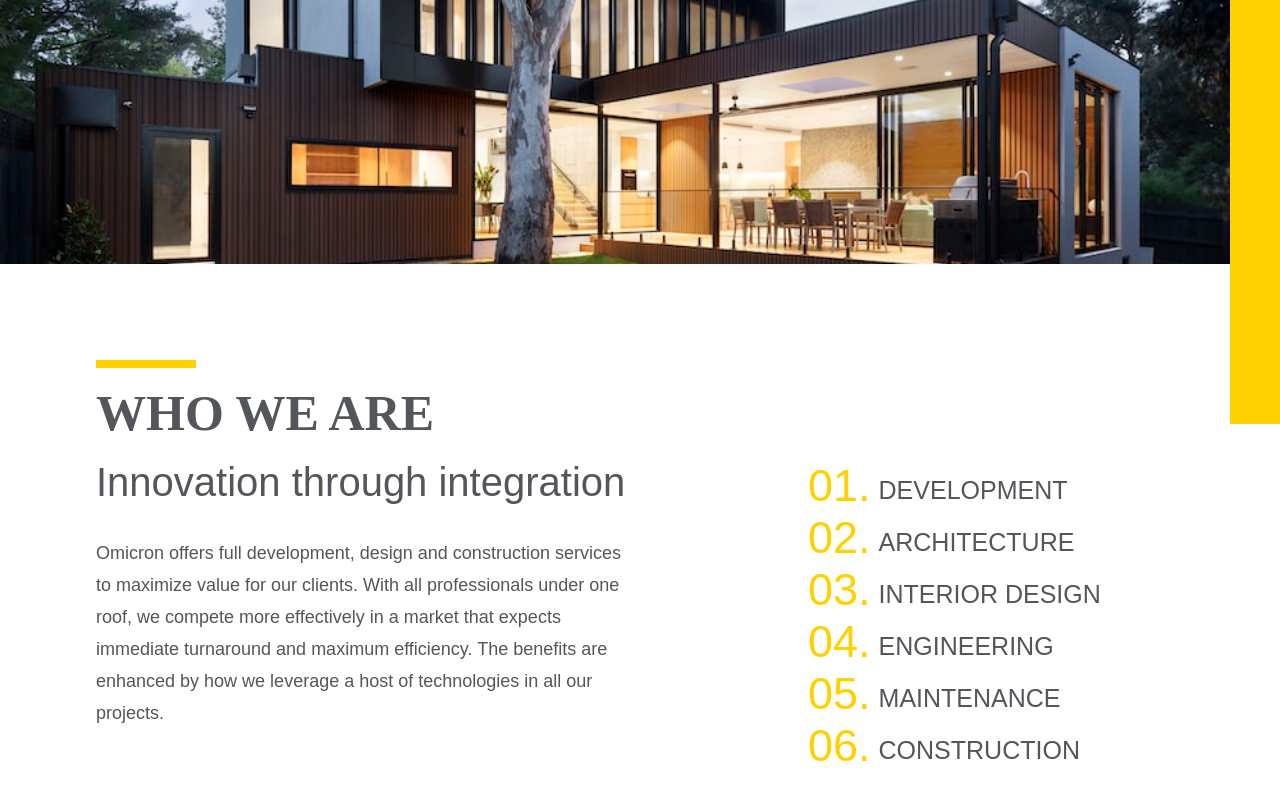
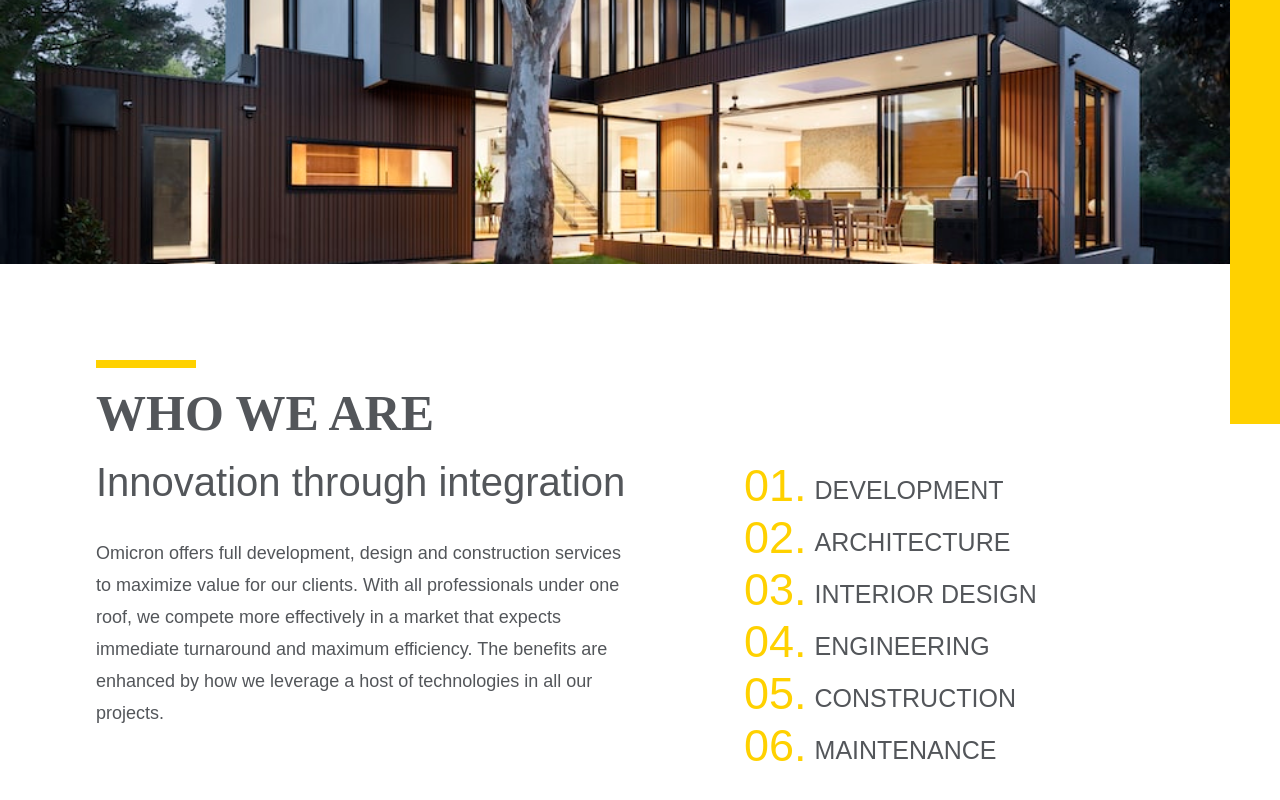
Before and after one commit to tenbucker4/omicron, a React (Create React App) app: page / in a window 1280 px wide. Shown: the part 376-1176 px from the top of the page. Built offline with nearby package versions, Linux system fonts and the light colour scheme; a web font is replaced by a local one.

Commit message:
Formatting approaches

```diff
--- a/src/pages/Home.js
+++ b/src/pages/Home.js
@@ -101,40 +101,58 @@ const Home = () => {
                     <aside className="approaches">
                         <ul>
                             <li>
+                                <div className="approach">
                                     <div className="approach-number">01.</div>
                                     <p className="approach-description">
-                                    Development
+                                        Development{" "}
                                     </p>
+                                </div>
+                                <div className="more-info">
+                                    Our integrated approach provides a
+                                    competitive advantage to quickly analyze,
+                                    assess and gain early control of
+                                    opportunities.
+                                </div>
                             </li>
                             <li>
+                                <div className="approach">
                                     <div className="approach-number">02.</div>
                                     <p className="approach-description">
-                                    Architecture
+                                        Architecture{" "}
                                     </p>
+                                </div>
                             </li>
                             <li>
+                                <div className="approach">
                                     <div className="approach-number">03.</div>
                                     <p className="approach-description">
-                                    Interior Design
+                                        Interior Design{" "}
                                     </p>
+                                </div>
                             </li>
                             <li>
+                                <div className="approach">
                                     <div className="approach-number">04.</div>
                                     <p className="approach-description">
-                                    Engineering
+                                        Engineering{" "}
                                     </p>
+                                </div>
                             </li>
                             <li>
+                                <div className="approach">
                                     <div className="approach-number">05.</div>
                                     <p className="approach-description">
-                                    Maintenance
+                                        Construction{" "}
                                     </p>
+                                </div>
                             </li>
                             <li>
+                                <div className="approach">
                                     <div className="approach-number">06.</div>
                                     <p className="approach-description">
-                                    Construction
+                                        Maintenance{" "}
                                     </p>
+                                </div>
                             </li>
                         </ul>
                     </aside>
--- a/src/styles/Home.css
+++ b/src/styles/Home.css
@@ -126,7 +126,7 @@ html {
     position: absolute;
     top: 0;
     right: -50%;
-    height: 100%;
+    min-height: 100vh;
     width: 50%;
     background-color: rgba(255, 209, 0, 85%);
     animation: 0.75s slideLeft forwards;
@@ -135,7 +135,7 @@ html {
 }
 
 .nav-block {
-    background-color: white;
+    background-color: hwb(0 100% 0%);
     width: 100px;
     height: 0.5rem;
     margin-left: 2.6em;
@@ -232,7 +232,12 @@ ul {
     list-style-type: none;
 }
 
-.approaches ul li {
+.approaches {
+    width: 45%;
+    padding-right: 75px;
+}
+
+.approach {
     display: flex;
     align-items: flex-end;
     gap: 0.5rem;
@@ -247,6 +252,23 @@ ul {
     font-size: 25px;
     margin-bottom: 7px;
     text-transform: uppercase;
+}
+
+.more-info {
+    display: none;
+    opacity: 0;
+    font-size: 0;
+    transition: height 0.5s ease-in-out;
+}
+
+.approaches ul li:hover > .more-info {
+    display: block;
+    opacity: 1;
+    font-size: 1rem;
+}
+
+.approaches ul li:hover > .approaches ul li {
+    height: 3rem;
 }
 
 .featured-project {
```
Lines whose indentation alone changed are shown as unchanged.
